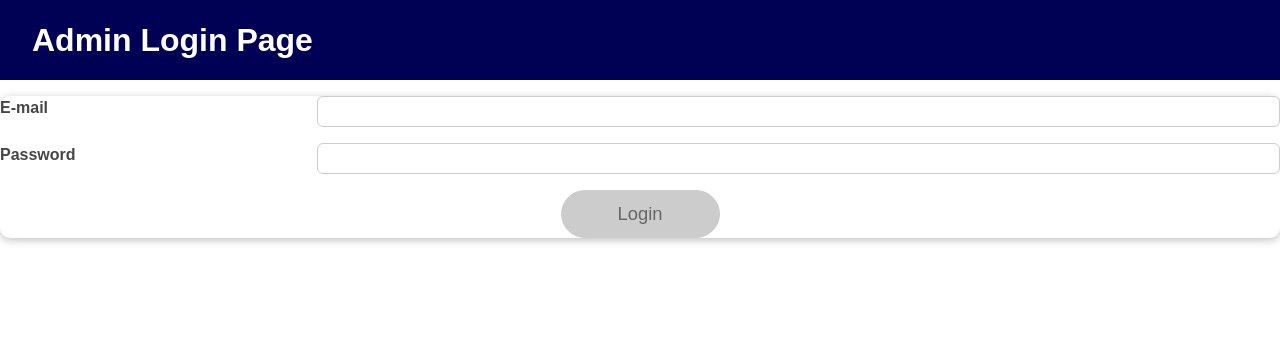
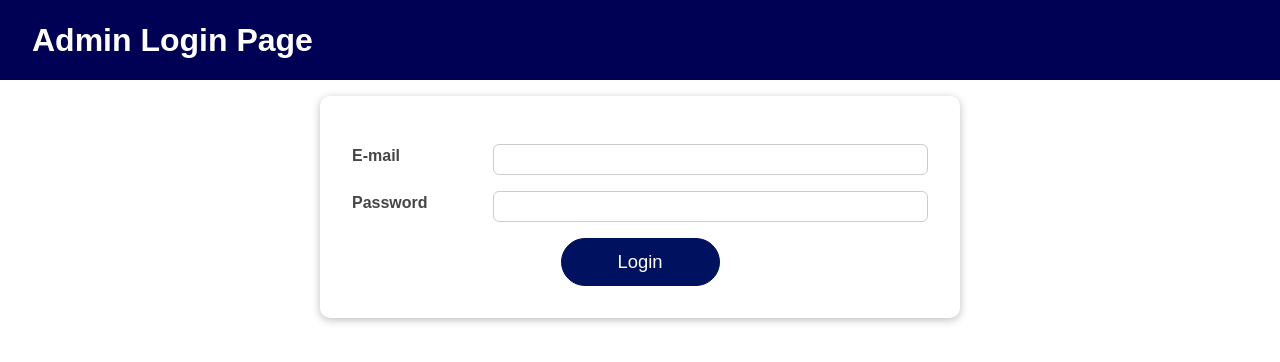
Before and after one commit to farimahnassiri/React, a React (Create React App) app in the folder authentication-screen/: page / in a window 1280 px wide. Shown: the top 362 px of the page. Built offline with nearby package versions, Linux system fonts and the light colour scheme.

Commit message:
input component's css updated

```diff
--- a/authentication-screen/src/components/Login/Login.js
+++ b/authentication-screen/src/components/Login/Login.js
@@ -1,10 +1,13 @@
 import React, { useState, useEffect, useReducer, useContext } from 'react';
 
 import Card from '../UI/Card/Card';
+import Button from '../UI/Button/Button';
+import Input from '../UI/Input/Input';
 import classes from './Login.module.css';
-import Button from '../UI/Button/Button';
+
+
 import AuthContext from '../../store/auth-context';
-import Input from '../UI/Input/Input';
+
 
 const emailReducer = (state, action) => {
   if (action.type === 'USER_INPUT'){
@@ -79,7 +82,13 @@ const { isValid: passwordIsValid } = passwordState;
 
   const submitHandler = (event) => {
     event.preventDefault();
-    authCtx.onLogin(emailState.value, passwordState.value);
+    if (formIsValid){
+      authCtx.onLogin(emailState.value, passwordState.value);
+    }
+    else{
+
+    }
+
   };
 
   return (
@@ -104,7 +113,7 @@ const { isValid: passwordIsValid } = passwordState;
           onBlur ={validatePasswordHandler}
         />
         <div className={classes.actions}>
-          <Button type="submit" className={classes.btn} disabled={!formIsValid}>
+          <Button type="submit" className={classes.btn}>
             Login
           </Button>
         </div>
--- a/authentication-screen/src/components/Login/Login.module.css
+++ b/authentication-screen/src/components/Login/Login.module.css
@@ -1,3 +1,10 @@
+.login {
+  width: 90%;
+  max-width: 40rem;
+  margin: 2rem auto;
+  padding: 2rem;
+}
+
 .actions {
   text-align: center;
 }
--- a/authentication-screen/src/components/UI/Input/Input.js
+++ b/authentication-screen/src/components/UI/Input/Input.js
@@ -1,5 +1,5 @@
 import React from 'react';
-import classes from './Input.module.css'
+import classes from './Input.module.css';
 
 const Input = (props) => {
 
--- a/authentication-screen/src/components/UI/Input/Input.module.css
+++ b/authentication-screen/src/components/UI/Input/Input.module.css
@@ -1,10 +1,3 @@
-.login {
-    width: 90%;
-    max-width: 40rem;
-    margin: 2rem auto;
-    padding: 2rem;
-  }
-
 .control {
   margin: 1rem 0;
   display: flex;
@@ -48,5 +41,4 @@
     align-items: center;
     flex-direction: row;
   }
-
 }
```
Lines whose indentation alone changed are shown as unchanged.
